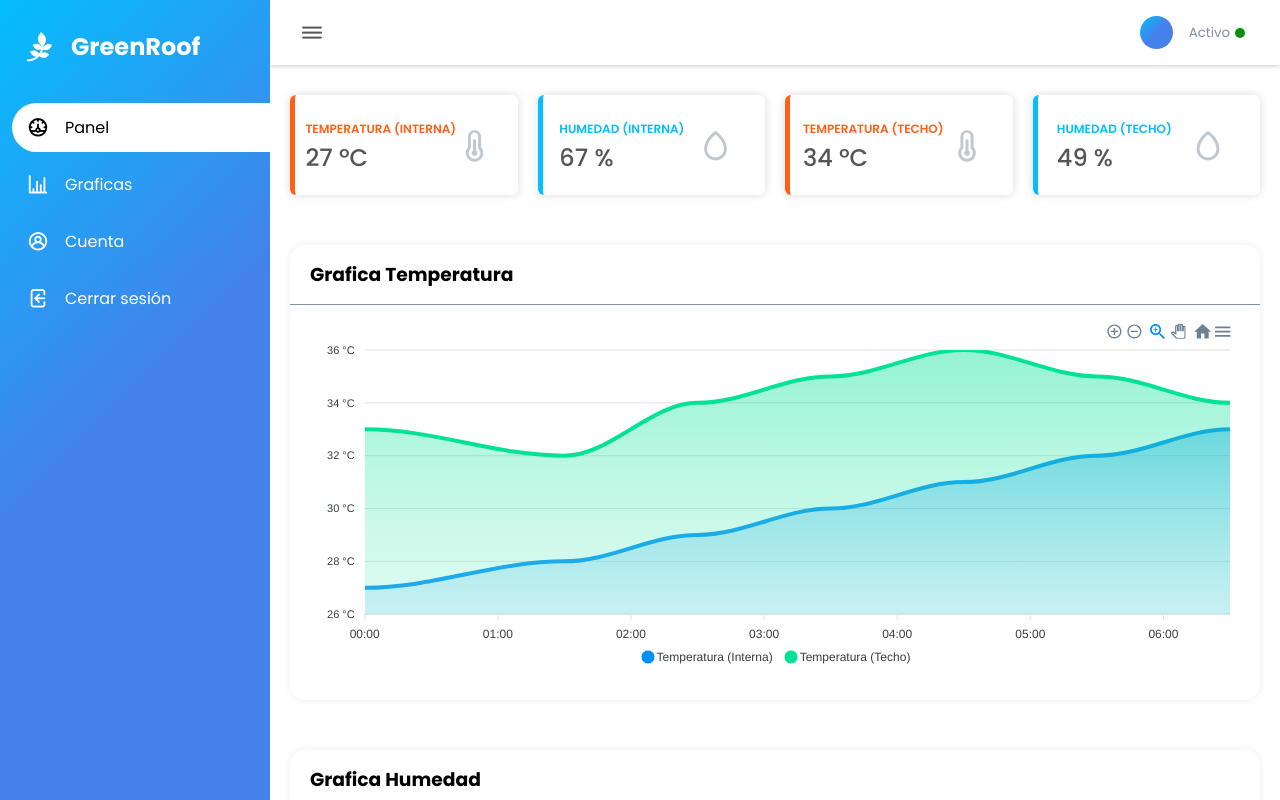
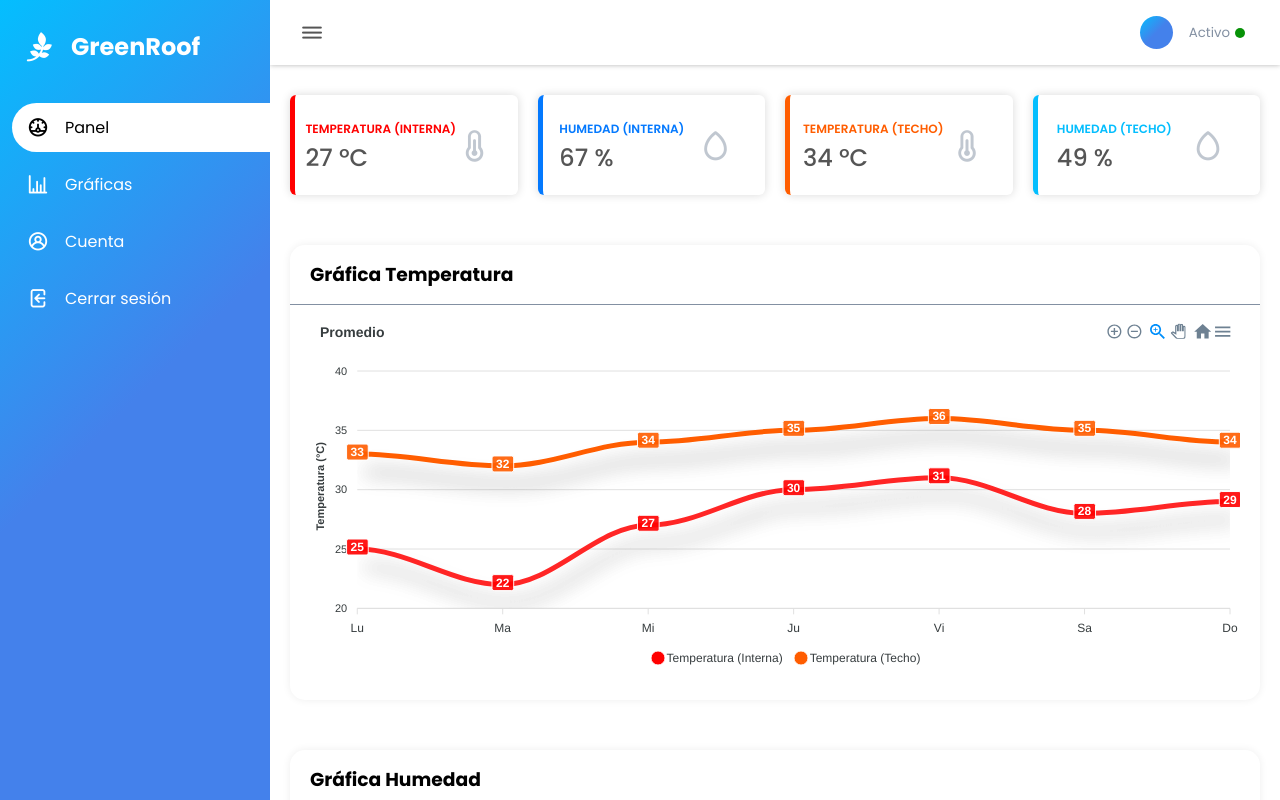
Before and after one commit to NoeOnDev/GreenRoof-Front-end, a React (Vite) app: page /dashboard in a window 1280 px wide. Shown: the top 800 px of the page. Built offline with nearby package versions, Linux system fonts and the light colour scheme.

Commit message:
cambios en las graficas estaticas

```diff
--- a/index.html
+++ b/index.html
@@ -5,6 +5,7 @@
     <meta name="viewport" content="width=device-width, initial-scale=1.0" />
     <link href='https://unpkg.com/boxicons@2.0.9/css/boxicons.min.css' rel='stylesheet'>
     <link rel="stylesheet" href="https://unicons.iconscout.com/release/v4.0.0/css/line.css">
+
 
     <title>GreenRoof</title>
   </head>
--- a/package.json
+++ b/package.json
@@ -26,8 +26,10 @@
     "react-icons": "^4.11.0",
     "react-router-dom": "^6.16.0",
     "react-transition-group": "^4.4.5",
+    "socket.io-client": "^4.7.2",
     "sweetalert2": "^11.6.13",
-    "validator": "^13.11.0"
+    "validator": "^13.11.0",
+    "ws": "^8.14.2"
   },
   "devDependencies": {
     "@types/react": "^18.2.15",
--- a/src/assets/styles/Dashboard.css
+++ b/src/assets/styles/Dashboard.css
@@ -170,27 +170,27 @@ small{
 }
 
 .single-card:nth-child(1){
-  border-left: 5px solid rgb(255, 96, 22);
+  border-left: 5px solid #ff0000;
 }
 .single-card:nth-child(3){
-  border-left: 5px solid rgb(255, 96, 22);
+  border-left: 5px solid #ff5d00;
 }
 .single-card:nth-child(2){
-  border-left: 5px solid #04befe;
+  border-left: 5px solid #0479fe;
 }
 .single-card:nth-child(4){
   border-left: 5px solid #04befe;
 }
 
 .single-card:nth-child(1) span{
-  color: rgb(255, 96, 22);
+  color: #ff0000;
 }
 
 .single-card:nth-child(3) span{
-  color: rgb(255, 96, 22);
+  color: #ff5d00;
 }
 .single-card:nth-child(2) span{
-  color: #04befe;
+  color: #0479fe;
 }
 .single-card:nth-child(4) span{
   color: #04befe;
--- a/src/assets/styles/ForgotPassword.css
+++ b/src/assets/styles/ForgotPassword.css
@@ -205,13 +205,10 @@
     color: #fff;
 }
 
-
 /*----------------------------------------RESPONSIVE DESIGN---------------------------------------*/
 
 @media (max-width: 1255px){
-    .form-main{
-        border-color: #ff0000;
-    }
+
 
     .nota-par{
         margin-top: 3rem;
@@ -319,6 +316,7 @@
 }
 
 @media (max-width: 325px) {
+
     .form-main{
         padding: 0;
         margin: 0;
--- a/src/components/organism/AuthForm.jsx
+++ b/src/components/organism/AuthForm.jsx
@@ -196,7 +196,7 @@ function AuthForm() {
         <div className={`container ${isSignUpMode ? 'sign-up-mode' : ''}`}>
           {isLoading && (
             <div className="loader-container">
-              <div class="loader"></div>
+              <div className="loader"></div>
             </div>
           )}
             <div className="forms-container">
--- a/src/components/organism/DashBoardForm.jsx
+++ b/src/components/organism/DashBoardForm.jsx
@@ -2,6 +2,7 @@ import React, { useState, useEffect } from 'react';
 import '../../assets/styles/Dashboard.css';
 import ApexCharts from 'react-apexcharts';
 import Swal from 'sweetalert2';
+
 
 
 function DashBoardForm() {
@@ -9,102 +10,142 @@ function DashBoardForm() {
   const [username, setUsername] = useState("");
   const [selectedOption, setSelectedOption] = useState("Panel");
 
+
+
   const [temperatureChartData, setTemperatureChartData] = useState({
     series: [
       {
-        name: 'Temperatura (Interna)',
-        data: [27, 28, 29, 30, 31, 32, 33],
+        name: "Temperatura (Interna)",
+        data: [25, 22, 27, 30, 31, 28, 29]
       },
       {
-        name: 'Temperatura (Techo)',
-        data: [33, 32, 34, 35, 36, 35, 34],
-      },
+        name: "Temperatura (Techo)",
+        data: [33, 32, 34, 35, 36, 35, 34]
+      }
     ],
     options: {
       chart: {
         height: 350,
-        type: 'area',
+        type: 'line',
+        dropShadow: {
+          enabled: true,
+          color: '#000',
+          top: 18,
+          left: 7,
+          blur: 10,
+          opacity: 0.2
         },
+        toolbar: {
+          show: true,
+          tools: {
+            download: true,
+            selection: true,
+            zoom: true,
+            zoomin: true,
+            zoomout: true,
+            pan: true,
+            reset: true
+          }
+        }
+      },
+      colors: ['#ff0000', ' #ff5d00 '],
       dataLabels: {
-        enabled: false,
+        enabled: true
       },
       stroke: {
-        curve: 'smooth',
+        curve: 'smooth'
+      },
+      title: {
+        text: 'Promedio',
+        align: 'left'
+      },
+      markers: {
+        size: 1
       },
       xaxis: {
-        type: 'datetime',
-        categories: [
-          '2018-09-19T00:00:00.000Z',
-          '2018-09-19T01:30:00.000Z',
-          '2018-09-19T02:30:00.000Z',
-          '2018-09-19T03:30:00.000Z',
-          '2018-09-19T04:30:00.000Z',
-          '2018-09-19T05:30:00.000Z',
-          '2018-09-19T06:30:00.000Z',
-        ],
-      },
-      tooltip: {
-        x: {
-          format: 'dd/MM/yy HH:mm',
-        },
+        categories: ['Lu', 'Ma', 'Mi', 'Ju', 'Vi', 'Sa', 'Do']
       },
       yaxis: {
-        labels: {
-          formatter: function (val) {
-            return val + ' °C';
+        title: {
+          text: 'Temperatura (°C)'
+        }
       },
-        },
-      },
-    },
+      legend: {
+        position: 'bottom',
+        horizontalAlign: 'center',
+        floating: false,
+        offsetY: 5,
+        offsetX: 0
+      }
+    }
   });
 
-  const [humidityChartData, setHumidityChartData] = useState({
+  const [humedadChartData, setHumedadChartData] = useState({
     series: [
       {
-        name: 'Humedad (Interna)',
-        data: [40, 45, 42, 50, 55, 60, 58],
+        name: "Humedad (Interna)",
+        data: [47, 61, 58, 67, 71, 74, 65]
       },
       {
-        name: 'Humedad (Techo)',
-        data: [55, 60, 58, 62, 65, 60, 59],
-      },
+        name: "Humedad (Techo)",
+        data: [51, 60, 72, 64, 67, 70, 68]
+      }
     ],
     options: {
       chart: {
         height: 350,
-        type: 'area',
+        type: 'line',
+        dropShadow: {
+          enabled: true,
+          color: '#000',
+          top: 18,
+          left: 7,
+          blur: 10,
+          opacity: 0.2
         },
+        toolbar: {
+          show: true,
+          tools: {
+            download: true,
+            selection: true,
+            zoom: true,
+            zoomin: true,
+            zoomout: true,
+            pan: true,
+            reset: true
+          }
+        }
+      },
+      colors: ['#0479fe', ' #04befe '],
       dataLabels: {
-        enabled: false,
+        enabled: true
       },
       stroke: {
-        curve: 'smooth',
+        curve: 'smooth'
+      },
+      title: {
+        text: 'Promedio',
+        align: 'left'
+      },
+      markers: {
+        size: 1
       },
       xaxis: {
-        type: 'datetime',
-        categories: [
-          '2018-09-19T00:00:00.000Z',
-          '2018-09-19T01:30:00.000Z',
-          '2018-09-19T02:30:00.000Z',
-          '2018-09-19T03:30:00.000Z',
-          '2018-09-19T04:30:00.000Z',
-          '2018-09-19T05:30:00.000Z',
-          '2018-09-19T06:30:00.000Z',
-        ],
-      },
-      tooltip: {
-        x: {
-          format: 'dd/MM/yy HH:mm',
-        },
+        categories: ['Lu', 'Ma', 'Mi', 'Ju', 'Vi', 'Sa', 'Do']
       },
       yaxis: {
-        labels: {
-          formatter: function (val) {
-            return val + ' %';
+        title: {
+          text: 'Humedad (%)'
+        }
       },
-        },
-      },
-    },
+      legend: {
+        position: 'bottom',
+        horizontalAlign: 'center',
+        floating: false,
+        offsetY: 5,
+        offsetX: 0
+      }
+    }
   });
 
   const handleLogout = () => {
@@ -124,6 +165,13 @@ function DashBoardForm() {
     });
   };
 
+  const toggleMenu = () => {
+    setIsMenuOpen(!isMenuOpen);
+  };
+  const handleOptionClick = (option) => {
+    setSelectedOption(option);
+  };
+
   useEffect(() => {
     const storedUsername = localStorage.getItem('username');
     if (storedUsername) {
@@ -131,13 +179,6 @@ function DashBoardForm() {
     }
     setSelectedOption("Panel");
   }, []);
-
-  const toggleMenu = () => {
-    setIsMenuOpen(!isMenuOpen);
-  };
-  const handleOptionClick = (option) => {
-    setSelectedOption(option);
-  };
 
 
   return (
@@ -164,7 +205,7 @@ function DashBoardForm() {
             className={selectedOption === "Graficas" ? "selected" : ""}
           >
             <i className="uil uil-chart-bar"></i>
-            <span>Graficas</span>
+            <span>Gráficas</span>
           </li>
           <li
             onClick={() => handleOptionClick("Cuenta")}
@@ -241,13 +282,13 @@ function DashBoardForm() {
           <div className="wrapper flex">
             <div className="customers">
               <div className="card-header flex">
-                <h3>Grafica Temperatura</h3>
+                <h3>Gráfica Temperatura</h3>
               </div>
               <div className="tabla-graficas">
               <ApexCharts
               options={temperatureChartData.options}
               series={temperatureChartData.series}
-                  type="area"
+              type="line"
               height={350}
             />
               </div>
@@ -257,13 +298,13 @@ function DashBoardForm() {
           <div className="wrapper flex">
             <div className="customers">
               <div className="card-header flex">
-                <h3>Grafica Humedad</h3>
+                <h3>Gráfica Humedad</h3>
               </div>
               <div className="tabla-graficas">
               <ApexCharts
-                  options={humidityChartData.options}
-                  series={humidityChartData.series}
-                  type="area"
+              options={humedadChartData.options}
+              series={humedadChartData.series}
+              type="line"
               height={350}
             />
               </div>
--- a/src/components/organism/HomeForm.jsx
+++ b/src/components/organism/HomeForm.jsx
@@ -33,7 +33,7 @@ const HomeForm = () => {
                 <header>
                     <div className="home-container">
                         <div className="logo">
-                            <i class="uil uil-pagelines"></i>
+                            <i className="uil uil-pagelines"></i>
                             <h3>GreenRoof</h3>
                         </div>
 
```
Also changed, not shown: 1 other file (tests, documents, lock files or other folders). Lines whose indentation alone changed are shown as unchanged.
